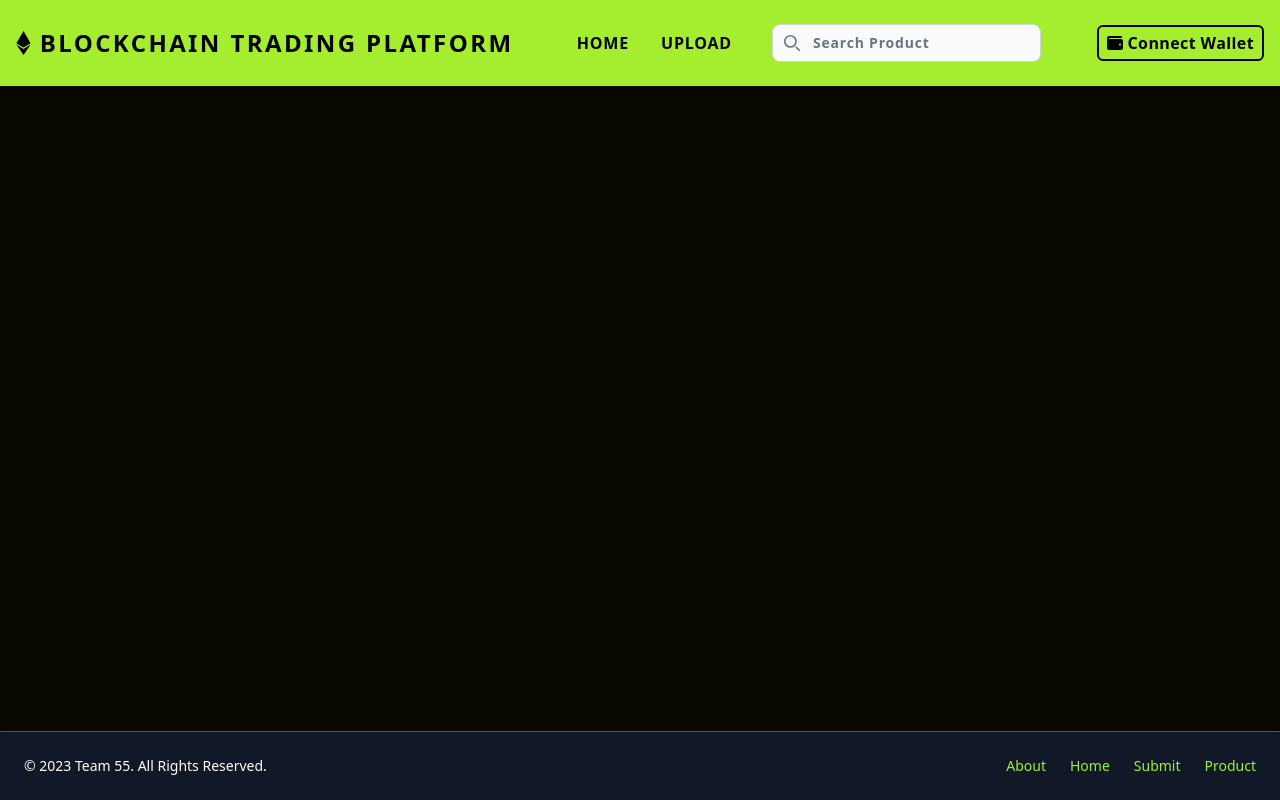
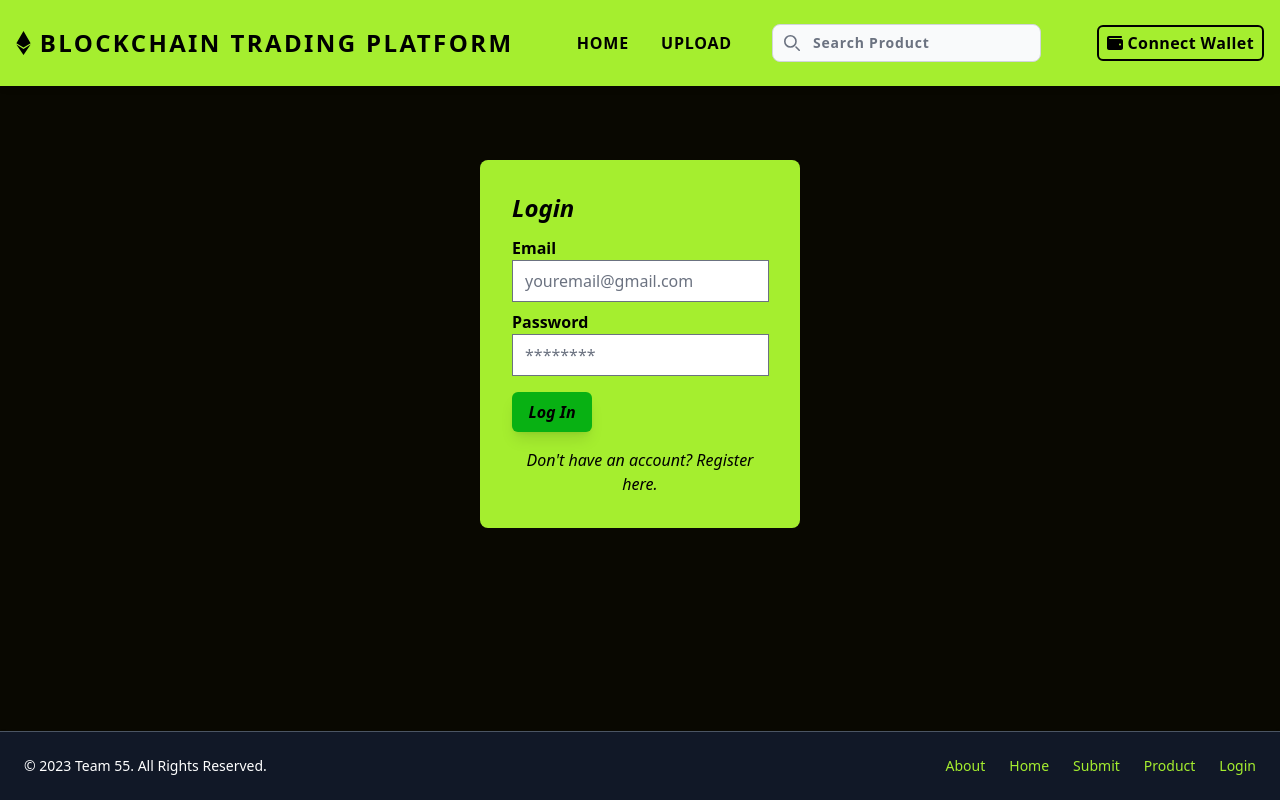
Before and after one commit to uzmanshafi/COS30049-TEAM55-WEB3-Blockchain-React-Site, a React (Create React App) app in the folder my-project/: page /login in a window 1280 px wide. Built offline with nearby package versions, Linux system fonts and the light colour scheme.

Commit message:
Login/Register
Added login and register page. login link on footer and register can be accessed through login page

```diff
--- a/my-project/src/App.js
+++ b/my-project/src/App.js
@@ -10,6 +10,8 @@ import Home from './pages/home.js'
 import Upload from './pages/submit_product.js'
 import Dashboard from './pages/dashboard.js'
 import Product from './pages/product.js'
+import Login from './pages/login.js'
+import Register from './pages/register.js'
 //icons
 import { FontAwesomeIcon } from '@fortawesome/react-fontawesome'
 import { faEthereum } from '@fortawesome/free-brands-svg-icons'
@@ -27,6 +29,8 @@ function App() {
             <Route path="dashboard" element={<Dashboard />} />
             <Route path="upload" element={<Upload />} />
             <Route path="product" element={<Product />} />
+            <Route path="login" element={<Login />} />
+            <Route path="register" element={<Register />} />
           </Routes>
         </div>
         <Footer />
--- a/my-project/src/components/footer.js
+++ b/my-project/src/components/footer.js
@@ -18,7 +18,10 @@ const Footer = () => {
                     <NavLink to="/upload" className="mr-4 hover:underline md:mr-6 text-primary-color">Submit</NavLink>
                 </li>
                 <li>
-                    <NavLink to="/product" className="hover:underline text-primary-color">Product</NavLink>
+                    <NavLink to="/product" className="hover:underline md:mr-6 text-primary-color">Product</NavLink>
+                </li>
+                <li>
+                    <NavLink to="/login" className="hover:underline text-primary-color">Login</NavLink>
                 </li>
             </ul>
         </footer>
--- /dev/null
+++ b/my-project/src/pages/login.js
@@ -0,0 +1,37 @@
+import React, { useState } from 'react';
+import { NavLink } from 'react-router-dom';
+
+const Login = () => {
+    const [email, setEmail] = useState('');
+    const [pass, setPass] = useState('');
+
+    const handleSubmit = (e) => {
+        e.preventDefault();
+        console.log(email);
+
+    }
+
+    return (
+            <div className="flex items-center justify-center">
+                <div className='m-20 p-8 bg-primary-color rounded-lg w-80'>
+
+                    <h1 className='text-primary font-bold italic text-2xl pb-3'>Login</h1>
+
+                    <form onSubmit={handleSubmit} className="">
+                        <label htmlFor='email' className="text-primary font-bold mr-6">Email</label>
+                        <input className="mb-2" value={email} onChange={(e) => setEmail(e.target.value)} type='email' name='email' placeholder='youremail@gmail.com'/>
+                        <br></br>
+                        <label htmlFor='password' className="text-primary font-bold mr-6">Password</label>
+                        <input className="" value={pass} onChange={(e) => setPass(e.target.value)} type='password' name='password' placeholder='********'/>
+
+                        <button type="submit" className='bg-secondary-color p-2 w-20 rounded-md shadow-lg font-bold italic my-4'>Log In</button>
+                    </form>
+                    <button>
+                        <NavLink className='italic' to="/register">Don't have an account? Register here.</NavLink>
+                    </button>
+                </div>
+            </div>
+    );
+};
+
+export default Login;
--- /dev/null
+++ b/my-project/src/pages/register.js
@@ -0,0 +1,42 @@
+import React, { useState } from 'react';
+import { NavLink } from 'react-router-dom';
+
+const Login = () => {
+    const [email, setEmail] = useState('');
+    const [pass, setPass] = useState('');
+    const [name, setName] = useState('');
+
+    const handleSubmit = (e) => {
+        e.preventDefault();
+        console.log(email);
+
+    }
+
+    return (
+            <div className='flex items-center justify-center'>
+                <div className="m-20 p-8 bg-primary-color rounded-lg w-80">
+
+                <h1 className='text-primary font-bold italic text-2xl pb-3'>Register</h1>
+
+                    <form onSubmit={handleSubmit} >
+                        <label htmlFor='name' className="text-primary font-bold mr-6">Name</label>
+                        <br></br>
+                        <input value={name} name="name" id="name" placeholder="Name" className='mb-2 p-2 border border-gray-500'/>
+                        <br></br>
+                        <label htmlFor='email' className="text-primary font-bold mr-6">Email</label>
+                        <input className='mb-2' value={email} type='email' id='email' name='email' placeholder='youremail@gmail.com'/>
+
+                        <label htmlFor='password' className="text-primary font-bold mr-6">Password</label>
+                        <input value={pass} type='password' id='password' name='password' placeholder='********'/>
+
+                        <button type="submit" className='bg-secondary-color p-2 w-20 rounded-md shadow-lg font-bold italic my-4'>Register</button>
+                    </form>
+                    <button>
+                        <NavLink className='italic' to="/login">Already have an account? Log in here.</NavLink>
+                    </button>
+                </div>
+            </div>
+    );
+};
+
+export default Login;
```
